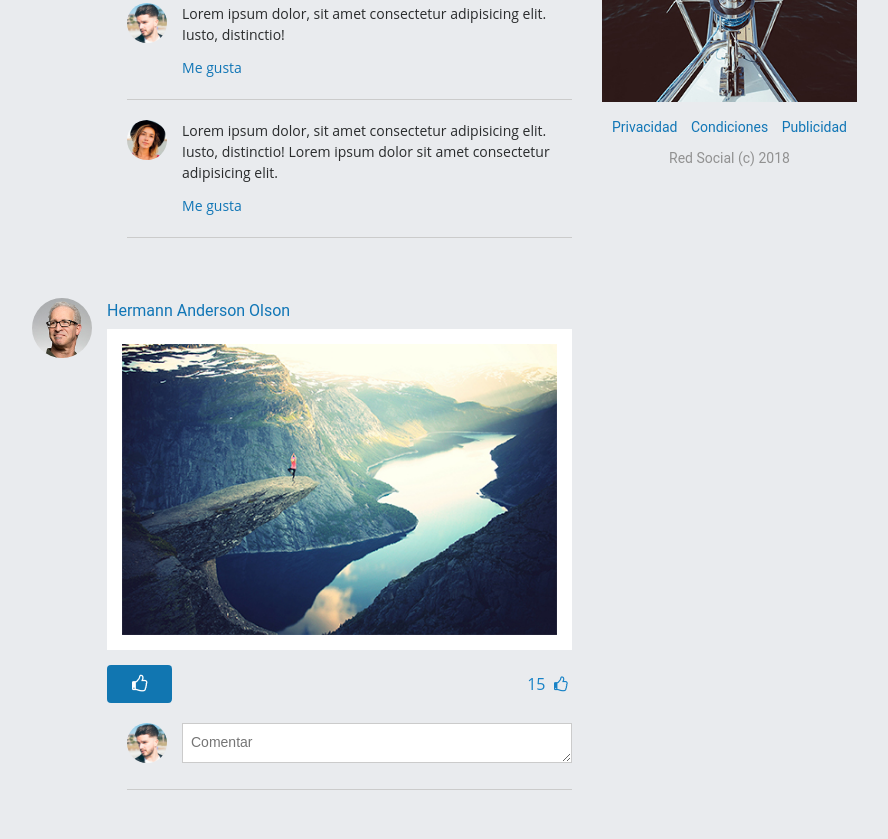
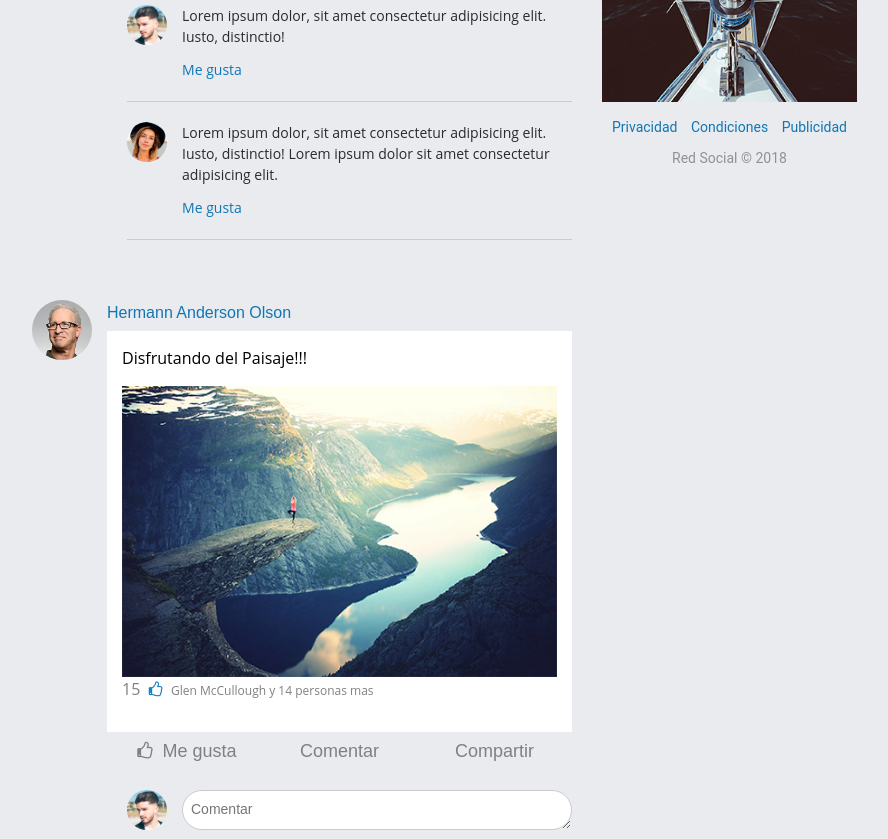
Before and after one commit to jeffamed/clone_face, a plain HTML site: page index.html in a window 1280 px wide. Shown: the part 530-1369 px from the top of the page, without its empty margins (338-1226 px from the left). Drawn offline with Linux system fonts and the light colour scheme.

Commit message:
agregar 3 botones a las publicaciones

```diff
--- a/css/estilo.scss
+++ b/css/estilo.scss
@@ -152,7 +152,6 @@ main{
                     max-width: 100%;
                     min-height: 100px;
                     max-height: 300px;
-                    border:none;
                     padding: 15px;
                     font-size: 16px;
                     font-family: 'Open Sans', sans-serif;
@@ -212,7 +211,7 @@ main{
         }
 
         .nombre{
-            font-family: 'Roboto' ,serif;
+            font-family: Arial ,serif;
             font-size: 16px;
             line-height: 16px;
             display: inline-block;
@@ -231,7 +230,7 @@ main{
         .imagen{
             padding: 15px;
             background: #fff;
-            margin-bottom: 15px;
+            // margin-bottom: 15px;
             img{
                 width: 100%;
             }
@@ -243,25 +242,41 @@ main{
 
         .post-publ{
             .caja-botones{
+                background: #e9ebee;
+                // border: 1px solid gray;
                 button{
-                    background: #1176b1;
-                    color: #fff;
+                    // background: #1176b1;
+                    width: calc(100% / 3);
+                    background: transparent;
+                    color: gray;
                     padding: 10px 20px;
                     display: inline-block;
                     font-size: 18px;
                     line-height: 18px;
-                    border-radius: 4px;
+                    // border-radius: 4px;
                     border: none;
                     &:hover{
-                        background: #0d659d;
-                        cursor: pointer
+                        // background: #0d659d;
+                        background: gray;
+                        cursor: pointer;
+                        color: #fff;
                     }
                 }
-                p{
+            }
+
+                .title-post{
+                    color: black;
+                }
+                .info-like{
+                    color: grey;
+                    span{
+                        font-size: 12px;
+                    }
+                }
+                .like{
                     margin-bottom: 0;
                     color: #1782c6;
                 }
-            }
         }
 
         // Comentarios
@@ -284,6 +299,7 @@ main{
                     width: 100%;
                     background: #fff;
                     border: 1px solid #cbcbcb;
+                    border-radius: 20px;
                     color: #565656;
                     padding: 8px;
                     min-height: 40px;
@@ -508,3 +524,12 @@ main{
         }
     }
 }
+
+.triangulo{
+    width: 20px;
+    height: 20px;
+    border-right: 20px solid #cbcbcb;
+    border-top: 20px solid transparent;
+    border-left: 20px solid transparent;
+    border-bottom: 20px solid transparent;
+    }
--- a/index.html
+++ b/index.html
@@ -5,6 +5,7 @@
     <meta http-equiv="X-UA-Compatible" content="IE=edge">
     <title>Red Social</title>
     <meta name="viewport" content="width=device-width, initial-scale=1">
+    <link rel="stylesheet" href="css/font-awesome.css">
     <link rel="stylesheet" type="text/css" media="screen" href="css/bootstrap.min.css" />
     <link rel="stylesheet" href="css/fontello.css">
     <link rel="stylesheet" href="css/estilo.css">
@@ -124,6 +125,7 @@
                                                 <img src="img/persona2.jpg" alt="">
                                             </a>
                                         </div>
+                                        <!-- <div class="triangulo"></div> -->
                                         <div class="col">
                                             <form action="">
                                                 <textarea name="" id="" placeholder="Comentar"></textarea>
@@ -163,11 +165,27 @@
                                     <div class="post-publ">
                                         <a href="#" class="nombre">Hermann Anderson Olson</a>
                                         <div class="imagen">
+                                            <!-- Aqui Comence a darle modificaciones -->
+                                            <p class="title-post">Disfrutando del Paisaje!!!</p>
                                             <img src="img/paisaje1.jpg" alt="">
+                                            <p class="info-like">15
+                                                <i class="icon-thumbs-up like"></i>
+                                                <i class=""></i>
+                                               <span class="person_like">Glen McCullough y 14 personas mas</span>
+                                            </p>
                                         </div>
-                                        <div class="caja-botones d-flex justify-content-between align-items-center">
-                                            <button><i class="icon-thumbs-up"></i></button>
-                                            <p>15 <i class="icon-thumbs-up"></i></p>
+                                        <!-- <div class="caja-botones d-flex justify-content-between align-items-center"> -->
+                                        <div class="caja-botones d-flex align-items-center">
+                                            <button>
+                                                <i class="icon-thumbs-up"></i> Me gusta
+                                            </button>
+                                            <button>
+                                                    <i class=""></i> Comentar
+                                                </button>
+                                            <button>
+                                                <i class=""></i> Compartir
+                                            </button>
+                                            <!-- Aqui termine de modificar -->
                                         </div>
                                     </div>
                                 </div>
@@ -241,13 +259,12 @@
                         <a href="#">Privacidad</a>
                         <a href="#">Condiciones</a>
                         <a href="#">Publicidad</a>
-                        <p class="copyright">Red Social (c) 2018</p>
+                        <p class="copyright">Red Social &copy; 2018</p>
                     </footer>
                 </div>
             </div>
         </div>
     </main>
-
     <script src="js/jquery-3.2.1.min.js"></script>
     <script src="js/bootstrap.min.js"></script>
     <script src="js/menu.js"></script>
```
Also changed, not shown: css/estilo.css, css/font-awesome.css (added), 1 other file.
